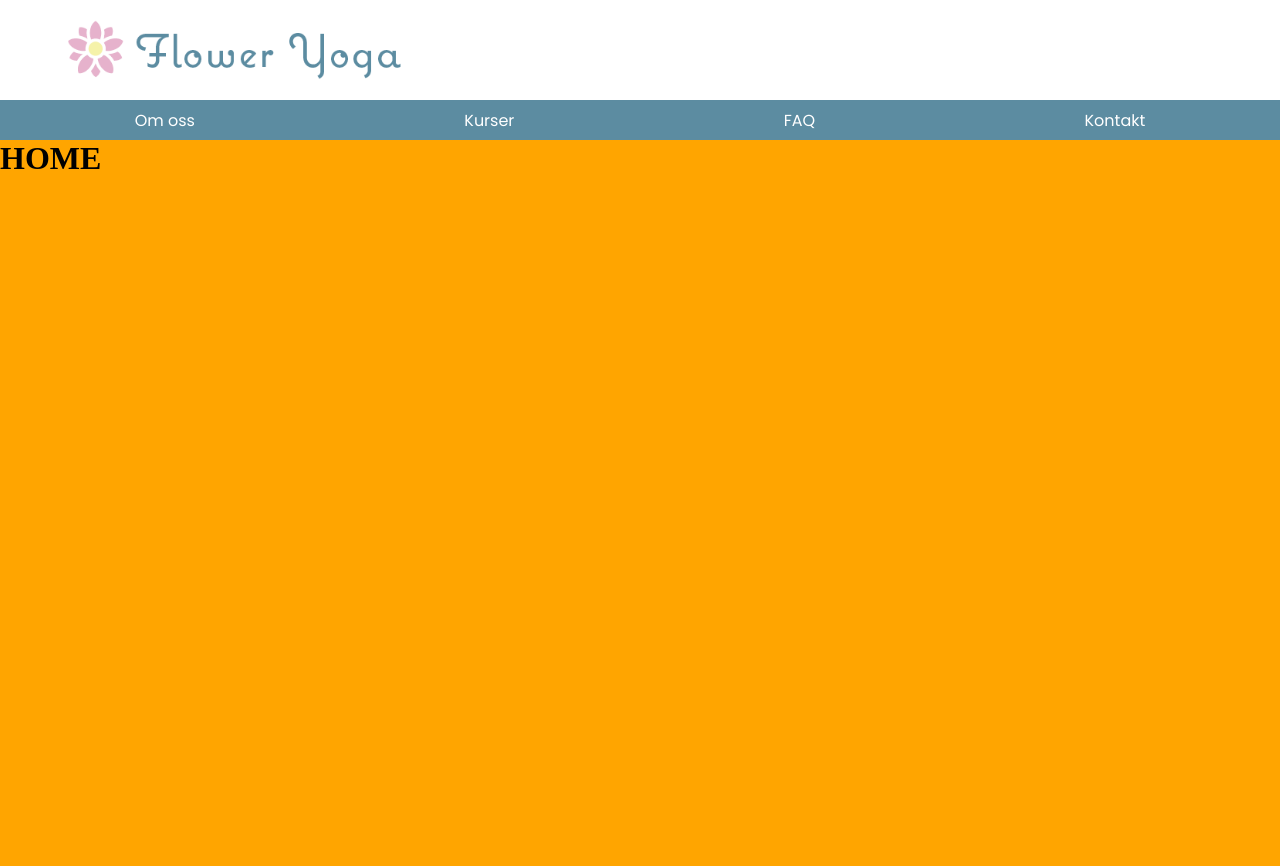
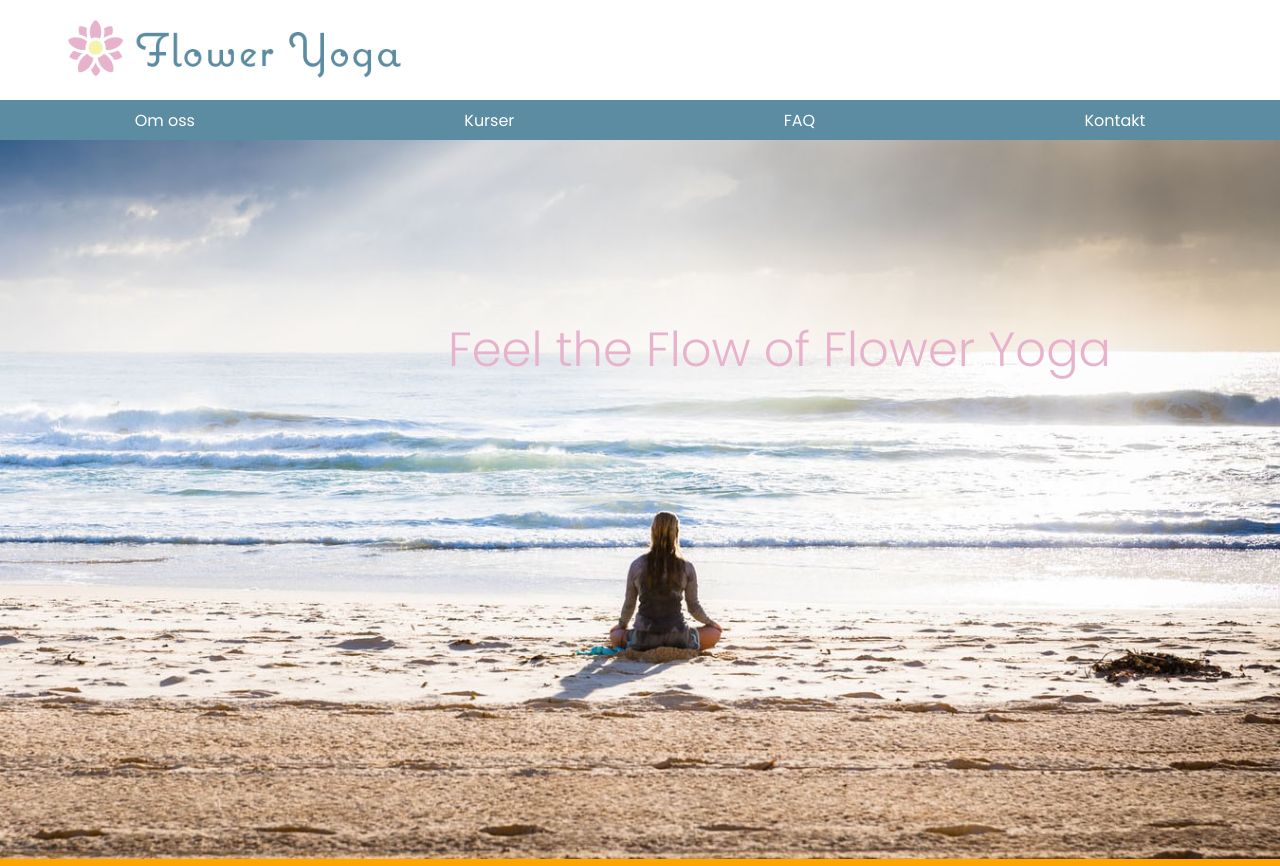
Before and after one commit to Anne-Lie-Back/yogaSummerProject, a React (Create React App) app in the folder client/: page / in a window 1280 px wide. Before the commit the page ends 800 px from the top, so only its background shows below. Built offline with nearby package versions, Linux system fonts and the light colour scheme.

Commit message:
hero image in place but not perfect

```diff
--- a/client/src/components/Layout.tsx
+++ b/client/src/components/Layout.tsx
@@ -15,7 +15,8 @@ const Layout = ({children}:any) => {
                         padding: 0;
                     }
                     body {
-                        background-color: orange
+                        background-color: orange;
+                        font-family: 'Poppins', sans-serif;
                     }
                 `}
             />
--- a/client/src/components/menu.tsx
+++ b/client/src/components/menu.tsx
@@ -10,7 +10,6 @@ const MenuWrapper = styled('div')`
     align-items: center;
     color: white;
     height: 2.5rem;
-    font-family: 'Poppins', sans-serif;
     font-weight: 400;
 `;
 function Menu(){
--- a/client/src/pages/home.tsx
+++ b/client/src/pages/home.tsx
@@ -2,8 +2,9 @@ import React from 'react'
 
 function Home(){
     return (
-        <div>
-            <h1>HOME</h1>
+        <div style = {{position: 'relative'}}>
+            <img src={require('../assets/images/yogasummer.hero.jpg')} style = {{width: '100%'}} alt=""/>
+            <h2 style= {{position:'absolute', top: '24%', left: '35%', fontSize: '3rem', color: '#e6b2cc', fontWeight: 300}}>Feel the Flow of Flower Yoga</h2>
         </div>
     )
 }
```
Also changed, not shown: client/src/theme/main.theme.jsx (line endings or trailing spaces).
